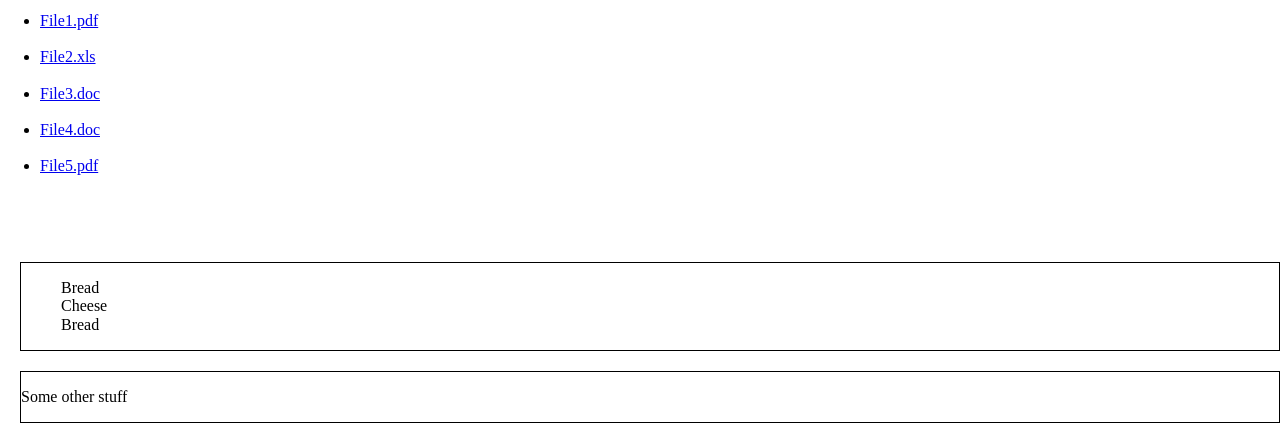
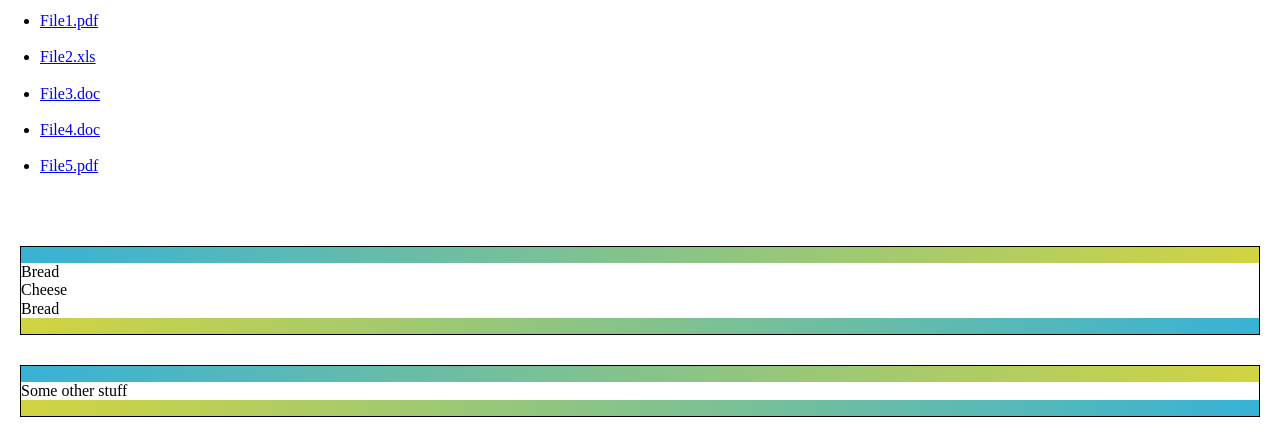
Before and after one commit to fbw-d09/uib-ui-ux-pseudo-element-JanaHeyn, a website: page index.html in a window 1280 px wide. Shown: the part 766-1213 px from the top of the page. Before the commit the page ends 1189 px from the top, so only its background shows below. Drawn offline with nearby package versions, Linux system fonts and the light colour scheme.

Commit message:
Update part3

```diff
--- a/index.html
+++ b/index.html
@@ -65,24 +65,22 @@
     <section class="sandwich">
         <div class="sandwich-top">
             <ul>
+                <li class="ersteZeile"></li>
                 <li>Bread</li>
                 <li>Cheese</li>
                 <li>Bread</li>
+                <li class="letzteZeile"></li>
            </ul>
         </div>
 
         <div class="sandwich-bottom">
-            <p>
-                Some other stuff
-            </p>
+            <ul>
+                <li class="ersteZeile"></li>
+                <li>Some other stuff</li>
+                <li class="letzteZeile"></li>
+            </ul>
         </div>
     </section>
 
-
-
-
-
-
-
 </body>
 </html>
--- a/style.css
+++ b/style.css
@@ -1,5 +1,5 @@
 /* Part 1 */
-.quotes ul > li::before
+.quotes ul li::before
 {
     display: inline-block;
     content: "";
@@ -9,7 +9,7 @@
     background-image: url(https://s3-us-west-2.amazonaws.com/s.cdpn.io/161359/quotes.png);
 }
 
-.quotes ul > li::after
+.quotes ul li::after
 {
     display: inline-block;
     content: "";
@@ -51,21 +51,37 @@
 /* Part 3 */
 .sandwich
 {
+    display: block;
     padding-top: 50px;
-
+    margin: 20px;
 }
 
-.sandwich > div
+.sandwich div
 {
-    width: 100%
-    height: 20px;
     border: 1px solid black;
-    margin-left: 20px;
-    margin-top: 20px;
+    margin-bottom: 30px;
 }
 
-.sandwich div > ul
+.sandwich ul
 {
     list-style-type: none;
     text-align: left;
+    padding: 0;
+    margin: 0;
 }
+
+.sandwich .ersteZeile::before
+{
+    content: "";
+    display: block;
+    height: 1rem;
+    background: linear-gradient(to right, #38B2D6, #D2D441);
+}
+
+.sandwich .letzteZeile::after
+{
+    content: "";
+    display: block;
+    height: 1rem;
+    background: linear-gradient(to right, #D2D441, #38B2D6);
+}
```
